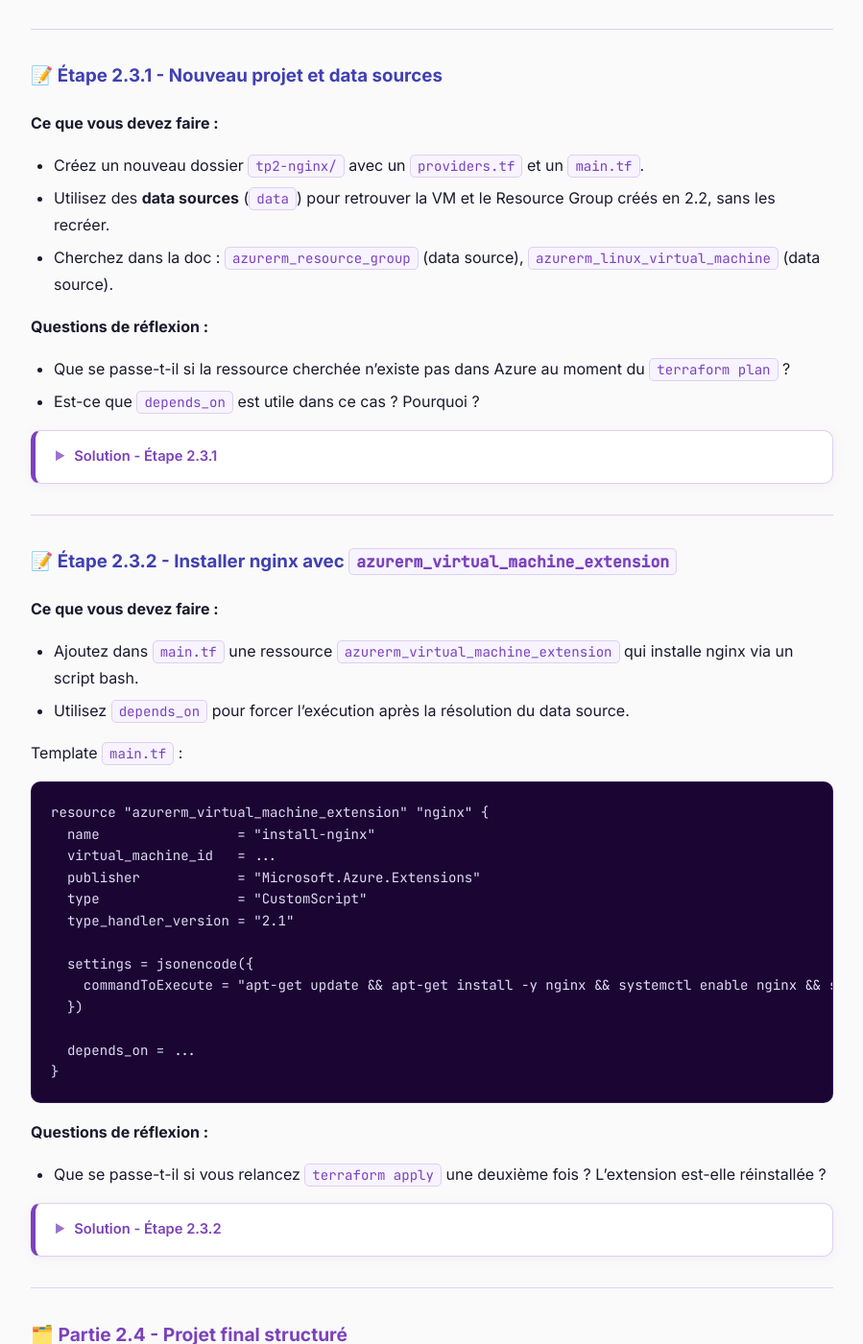
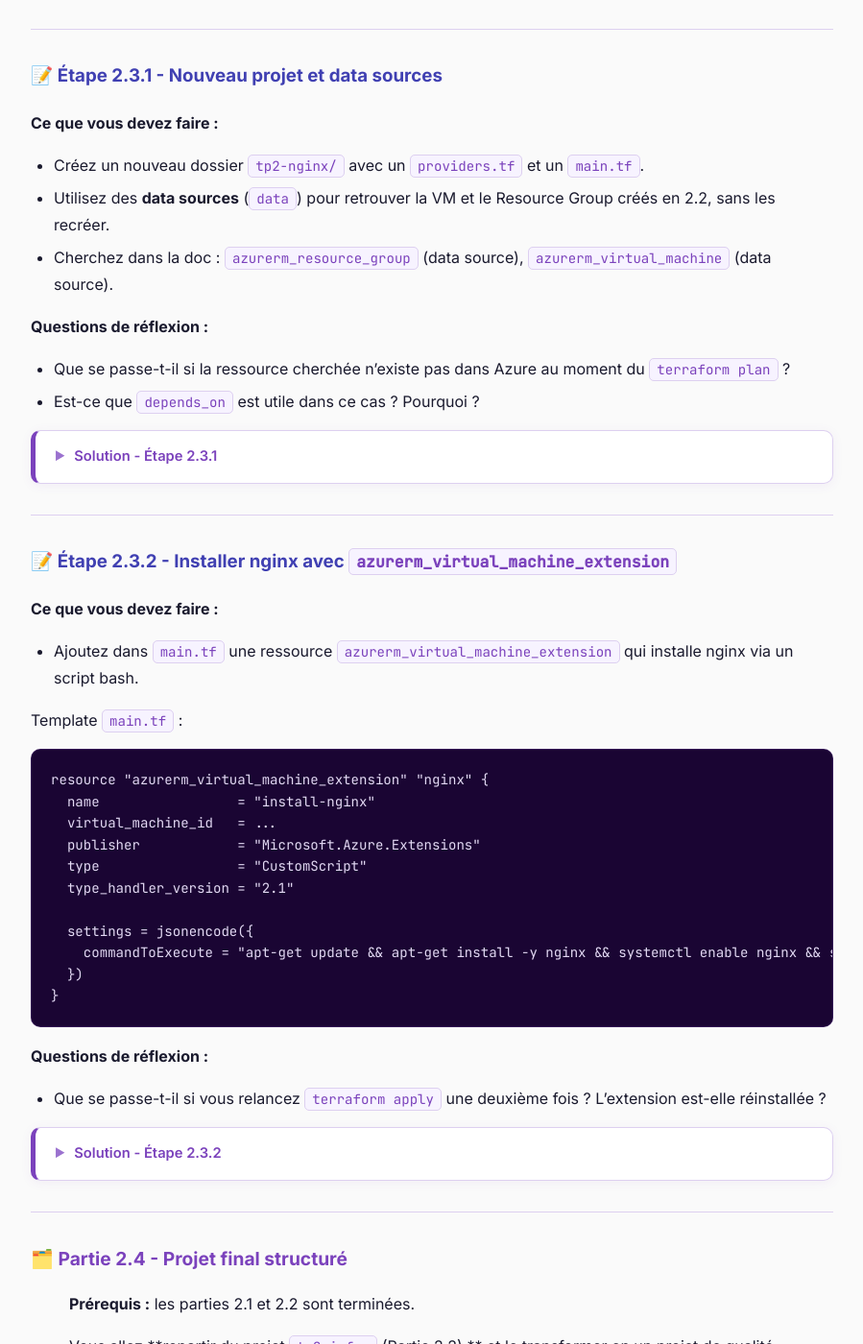
Before and after one commit to jviallon63/Hesias-TF5, a Jekyll site: the page built from tp/2-first-hcl.md, in a window 1280 px wide and 1400 px high, scrolled down 6737 px. Shown: the whole window at 96% size, without its empty margins (190-1089 px from the left). Built offline with Jekyll 4.4.1, drawn with Linux system fonts in a browser that asks for light colours.

Commit message:
Review TP2

````diff
--- a/tp/2-first-hcl.md
+++ b/tp/2-first-hcl.md
@@ -469,7 +469,7 @@ terraform output vm_private_ip
 
 - Créez un nouveau dossier `tp2-nginx/` avec un `providers.tf` et un `main.tf`.
 - Utilisez des **data sources** (`data`) pour retrouver la VM et le Resource Group créés en 2.2, sans les recréer.
-- Cherchez dans la doc : `azurerm_resource_group` (data source), `azurerm_linux_virtual_machine` (data source).
+- Cherchez dans la doc : `azurerm_resource_group` (data source), `azurerm_virtual_machine` (data source).
 
 **Questions de réflexion :**
 - Que se passe-t-il si la ressource cherchée n'existe pas dans Azure au moment du `terraform plan` ?
@@ -488,7 +488,7 @@ data "azurerm_resource_group" "rg" {
   name = "rg-tp2-dev"
 }
 
-data "azurerm_linux_virtual_machine" "vm" {
+data "azurerm_virtual_machine" "vm" {
   name                = "vm-tp2-dev"
   resource_group_name = data.azurerm_resource_group.rg.name
 }
@@ -512,7 +512,6 @@ terraform plan
 **Ce que vous devez faire :**
 
 - Ajoutez dans `main.tf` une ressource `azurerm_virtual_machine_extension` qui installe nginx via un script bash.
-- Utilisez `depends_on` pour forcer l'exécution après la résolution du data source.
 
 Template `main.tf` :
 
@@ -527,8 +526,6 @@ resource "azurerm_virtual_machine_extension" "nginx" {
   settings = jsonencode({
     commandToExecute = "apt-get update && apt-get install -y nginx && systemctl enable nginx && systemctl start nginx"
   })
-
-  depends_on = ...
 }
 ```
 
@@ -552,8 +549,6 @@ resource "azurerm_virtual_machine_extension" "nginx" {
   settings = jsonencode({
     commandToExecute = "apt-get update && apt-get install -y nginx && systemctl enable nginx && systemctl start nginx"
   })
-
-  depends_on = [data.azurerm_linux_virtual_machine.vm]
 }
 ```
 
````
Also changed, not shown: 1 other file.
